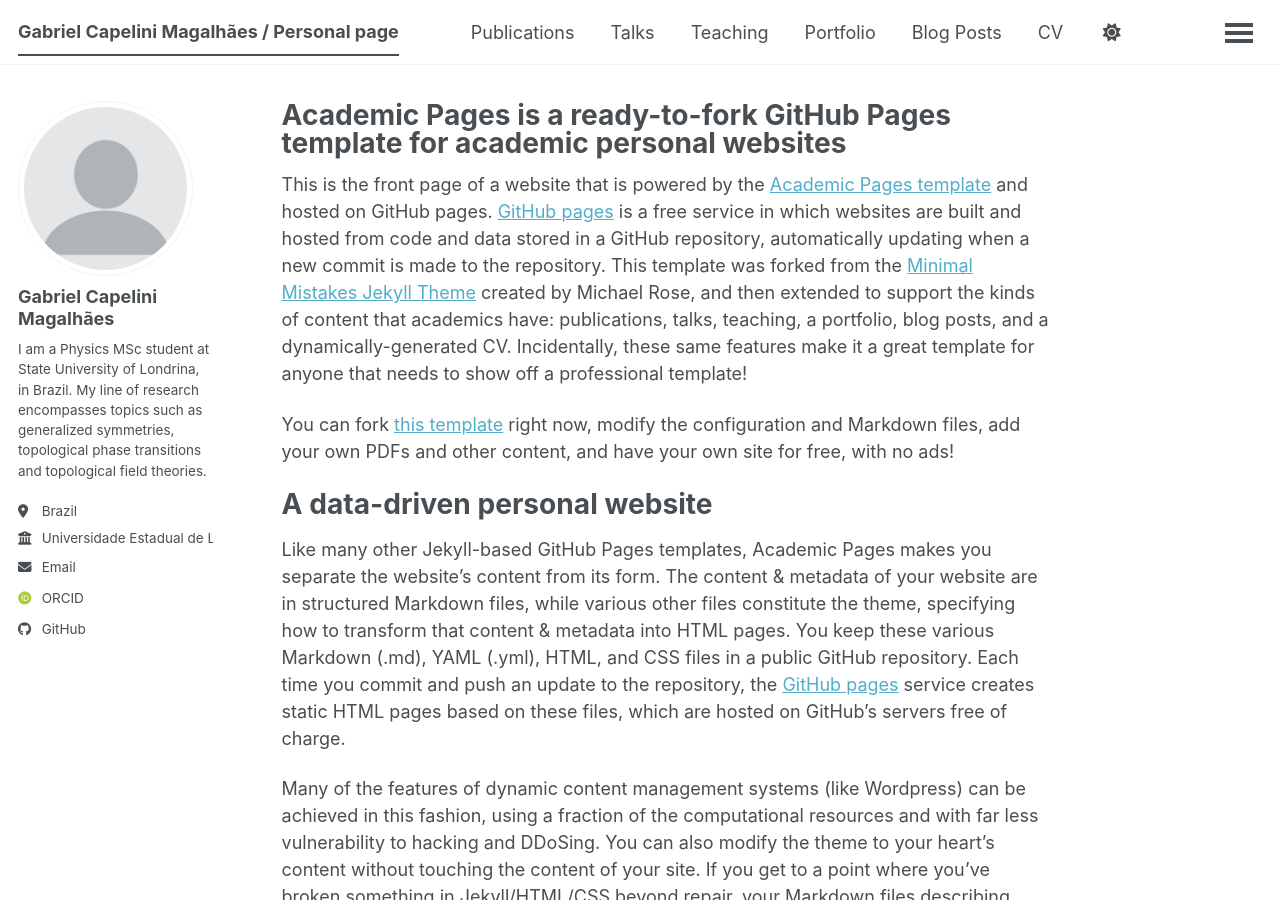
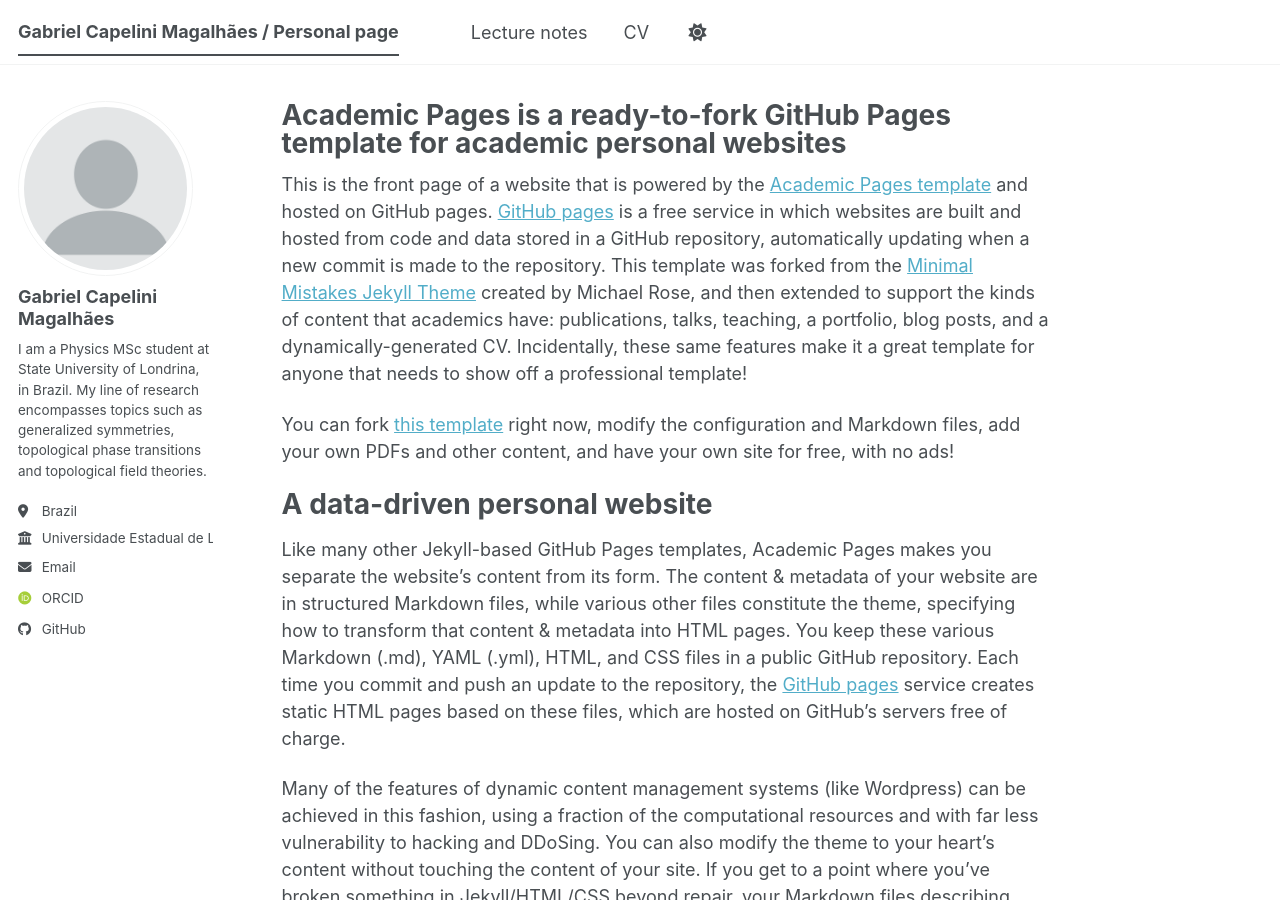
Before and after one commit to gabrielmglh/gabrielmglh.github.io, a Jekyll site: the page built from _pages/about.md, in a window 1280 px wide and 900 px high. Built offline with Jekyll 4.4.1, drawn with Linux system fonts in a browser that asks for light colours; some web fonts are replaced; a script bundle is joined from its source files by our own code; library files that are not in the unit come from our copies.

Commit message:
Update navigation.yml

```diff
--- a/_data/navigation.yml
+++ b/_data/navigation.yml
@@ -8,20 +8,20 @@
 #      Markdown formatted page while the second is generated using JSON.
 
 main:
-  - title: "Publications"
-    url: /publications/
+  - title: "Lecture notes"
+    url: /notes/
 
-  - title: "Talks"
-    url: /talks/
+  #- title: "Talks"
+    #url: /talks/
 
-  - title: "Teaching"
-    url: /teaching/
+  #- title: "Teaching"
+    #url: /teaching/
 
-  - title: "Portfolio"
-    url: /portfolio/
+  #- title: "Portfolio"
+    #url: /portfolio/
 
-  - title: "Blog Posts"
-    url: /year-archive/
+  #- title: "Blog Posts"
+    #url: /year-archive/
 
   - title: "CV"
     url: /cv/
@@ -29,5 +29,5 @@
   # - title: "CV"
   #   url: /cv-json/
 
-  - title: "Guide"
+  #- title: "Guide"
     url: /markdown/
```
